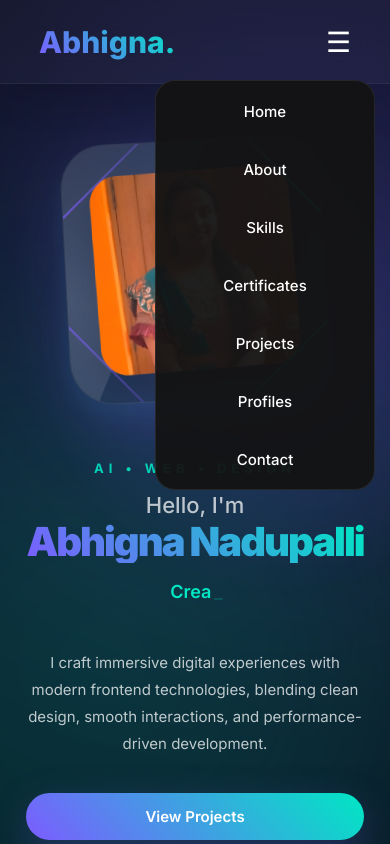
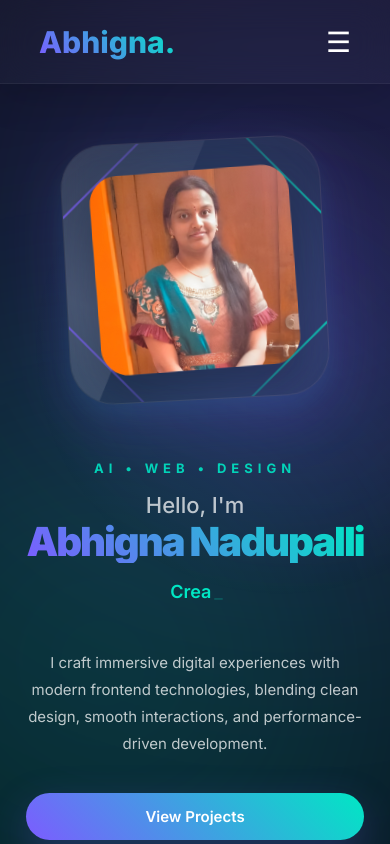
Before and after one commit to Abhigna13/Portfolio, a React (Vite) app: page / in a window 390 px wide. Shown: the top 844 px of the page. Built offline with nearby package versions, Linux system fonts and the light colour scheme.

Commit message:
mobile navbar

```diff
--- a/src/index.css
+++ b/src/index.css
@@ -195,9 +195,15 @@ body::after{
     z-index:2001;
   }
 
+  .navbar ul.nav-links{
+    display:none !important;
+  }
+
+  .navbar ul.nav-links.active{
+    display:flex !important;
+  }
+
   .nav-links{
-    display:none;
-
     position:fixed;
     top:80px;
     right:15px;
@@ -209,17 +215,14 @@ body::after{
 
     padding:20px;
 
-    background:rgba(20,20,20,0.95);
+    background:rgba(15,15,20,0.96);
+    box-shadow: 0 15px 40px rgba(0,0,0,0.35);
     backdrop-filter:blur(20px);
 
     border:1px solid rgba(255,255,255,0.08);
     border-radius:20px;
 
     z-index:2000;
-  }
-
-  .nav-links.active{
-    display:flex;
   }
 }
 
```
